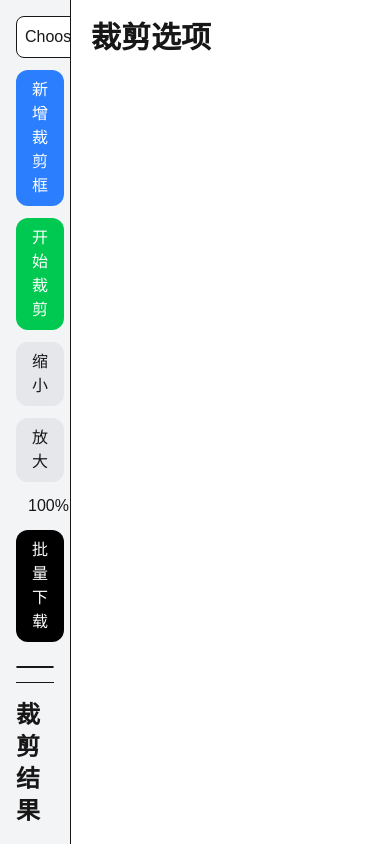
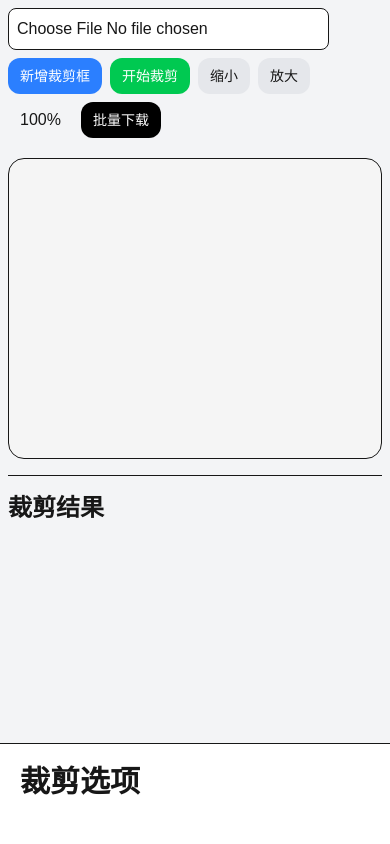
Before and after one commit to circletop/image-crop-tool, a Next.js app: page / in a window 390 px wide. Built offline with nearby package versions, Linux system fonts and the light colour scheme.

Commit message:
feat: 兼容手机

```diff
--- a/src/components/CropWorkspace.tsx
+++ b/src/components/CropWorkspace.tsx
@@ -174,11 +174,11 @@ export default function CropWorkspace() {
   };
 
   return (
-    <div className="flex h-screen w-screen overflow-hidden">
+    <div className="flex flex-col lg:flex-row h-screen w-screen overflow-hidden">
       {/* 左侧 */}
-      <div className="flex-1 flex flex-col p-4 overflow-hidden">
+      <div className="flex-1 flex flex-col p-2 md:p-4 overflow-hidden min-h-0">
         {/* 工具栏 */}
-        <div className="mb-4 flex flex-wrap gap-3">
+        <div className="mb-3 flex flex-wrap items-center gap-2">
           <input
             type="file"
             accept="image/*"
@@ -188,14 +188,14 @@ export default function CropWorkspace() {
 
           <button
             onClick={addCrop}
-            className="px-4 py-2 bg-blue-500 text-white rounded-xl"
+            className="px-3 py-2 text-sm md:text-base bg-blue-500 text-white rounded-xl"
           >
             新增裁剪框
           </button>
 
           <button
             onClick={handleCrop}
-            className="px-4 py-2 bg-green-500 text-white rounded-xl"
+            className="px-3 py-2 text-sm md:text-base bg-green-500 text-white rounded-xl"
           >
             开始裁剪
           </button>
@@ -205,7 +205,7 @@ export default function CropWorkspace() {
                 Math.max(prev - 0.1, 0.2)
               )
             }
-            className="px-4 py-2 bg-gray-200 rounded-xl"
+            className="px-3 py-2 text-sm md:text-base bg-gray-200 rounded-xl"
           >
             缩小
           </button>
@@ -215,7 +215,7 @@ export default function CropWorkspace() {
                 Math.min(prev + 0.1, 5)
               )
             }
-            className="px-4 py-2 bg-gray-200 rounded-xl"
+            className="px-3 py-2 text-sm md:text-base bg-gray-200 rounded-xl"
           >
             放大
           </button>
@@ -226,16 +226,19 @@ export default function CropWorkspace() {
 
           <button
             onClick={downloadAll}
-            className="px-4 py-2 bg-black text-white rounded-xl"
+            className="px-3 py-2 text-sm md:text-base bg-black text-white rounded-xl"
           >
             批量下载
           </button>
         </div>
 
         {/* 图片区域 */}
-        <div className="flex-1 min-h-0 mt-2">
+        <div className="flex-1 min-h-0 mt-2 overflow-hidden">
           <div
             ref={scrollRef}
+            style={{
+              touchAction: "none",
+            }}
             className="w-full h-full overflow-auto rounded-2xl border bg-[#f5f5f5]"
           >
             <div
@@ -252,7 +255,11 @@ export default function CropWorkspace() {
                     src={image}
                     alt=""
                     draggable={false}
-                    className="max-w-none select-none"
+                    className="
+                    max-w-none
+                    select-none
+                    touch-none
+                  "
                   />
 
                   {crops.map((crop, index) => (
@@ -308,7 +315,13 @@ export default function CropWorkspace() {
             裁剪结果
           </h2>
 
-          <div className="grid grid-cols-2 md:grid-cols-4 gap-4">
+          <div className="
+            grid
+            grid-cols-2
+            sm:grid-cols-3
+            lg:grid-cols-4
+            gap-3
+          ">
             {results.map((item, index) => (
               <div
                 key={item.id}
@@ -335,7 +348,17 @@ export default function CropWorkspace() {
       </div>
 
       {/* 右侧参数栏 */}
-      <div className="w-[320px] bg-white border-l overflow-auto">
+      <div className="
+        w-full
+        lg:w-[320px]
+        bg-white
+        border-t
+        lg:border-t-0
+        lg:border-l
+        overflow-auto
+        max-h-[40vh]
+        lg:max-h-none
+      ">
         <div className="p-5">
           <h2 className="text-3xl font-bold mb-6">
             裁剪选项
```
